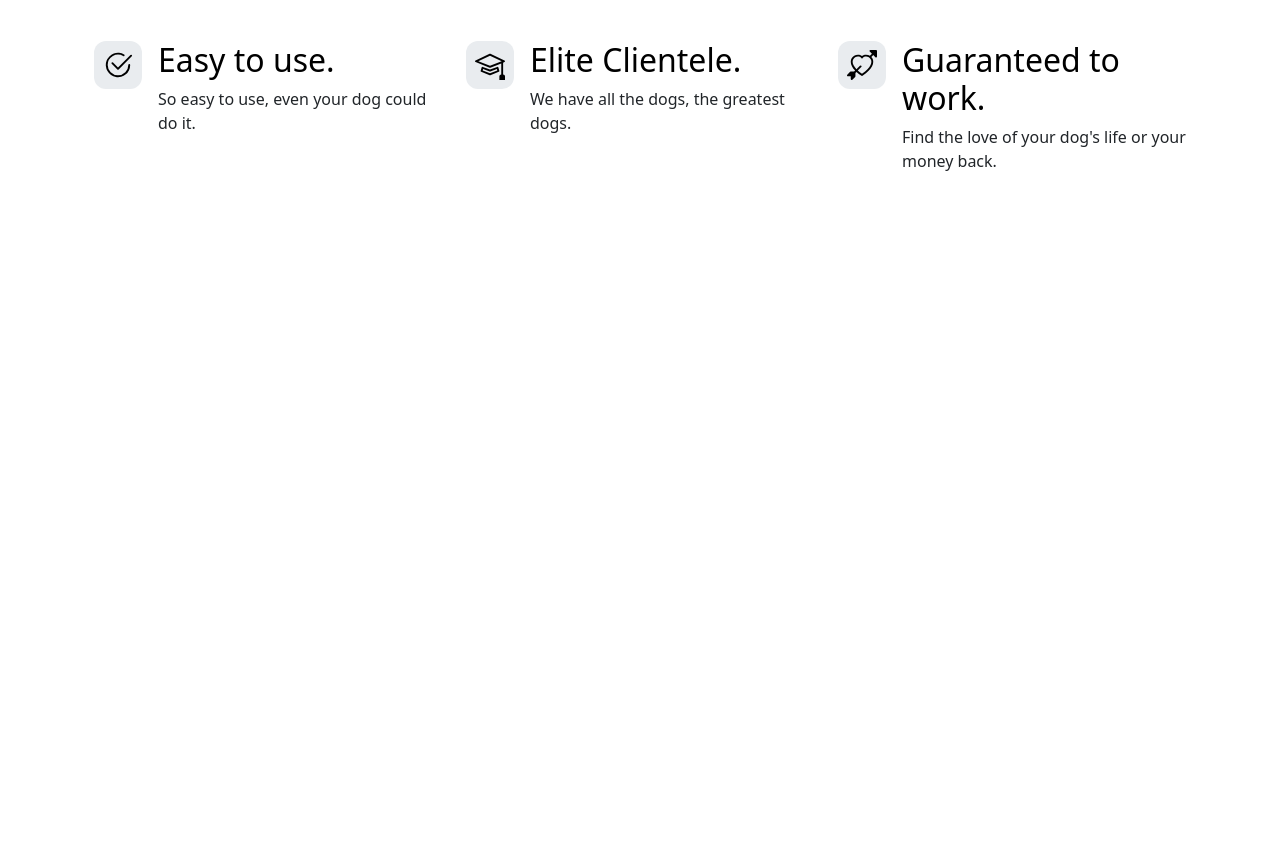
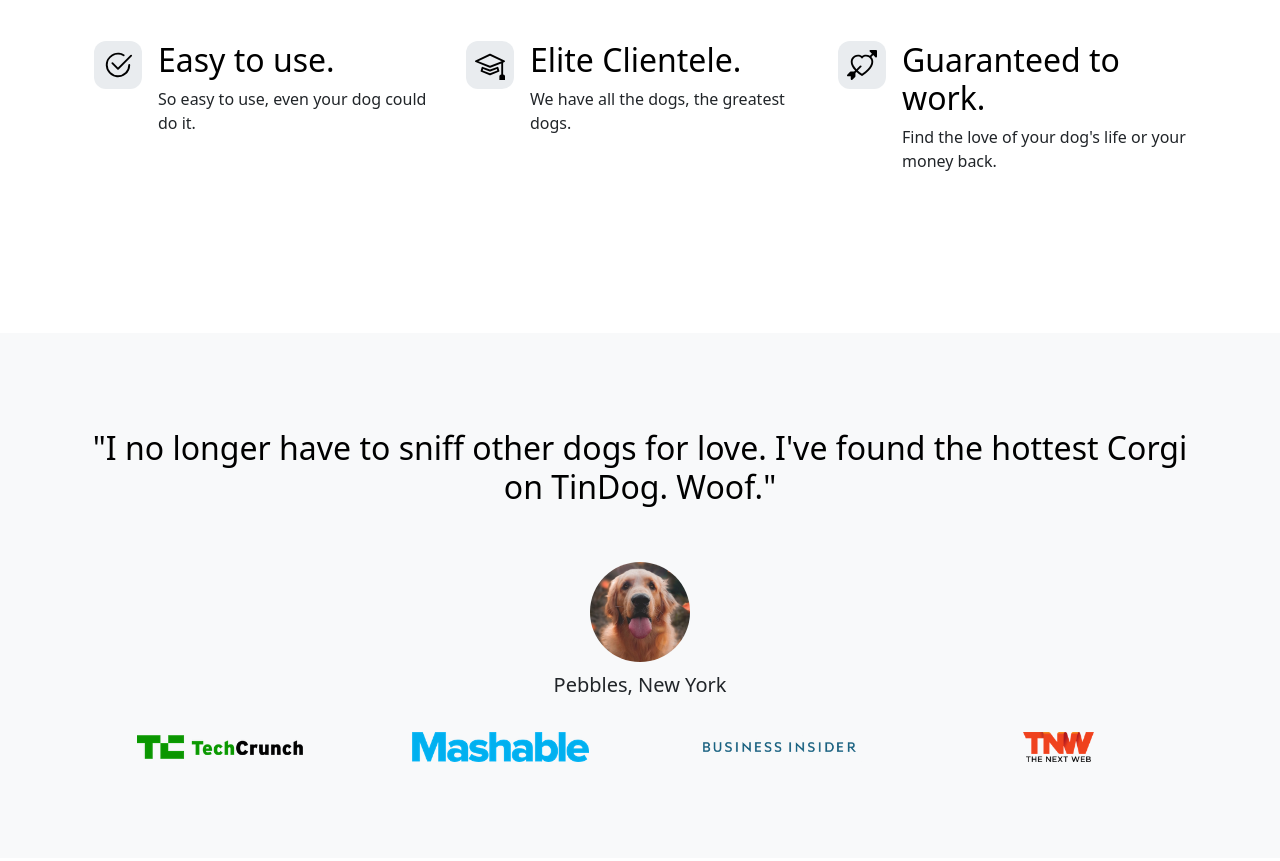
Before and after one commit to DavydMarkosian/tindog, a plain HTML site: page index.html in a window 1280 px wide. Shown: the part 552-1413 px from the top of the page. Before the commit the page ends 837 px from the top, so only its background shows below. Drawn offline with nearby package versions, Linux system fonts and the light colour scheme.

Commit message:
testimonial section is done

```diff
--- a/index.html
+++ b/index.html
@@ -128,8 +128,31 @@
         </div>
       </div>
     </section>
+
+
     <!-- Testimonial -->
-    <section id="testimonial"></section>
+    <section id="testimonial">
+      <div class="my-5">
+        <div class="p-5 text-center bg-body-tertiary">
+          <div class="container py-5">
+            <h2 class="text-body-emphasis">"I no longer have to sniff other dogs for love. I've found the hottest Corgi on TinDog. Woof."
+            </h2>
+            <img src="./images/dog-img.jpg " alt="doggy" class="profile-img mt-5 mb-2">
+            <p class="col-lg-8 mx-auto lead">
+              Pebbles, New York
+            </p>
+            <div class="container">
+              <div class="row">
+                <div class="col-sm-12 col-lg-3 mt-3"><img src="./images/techcrunch.png" alt="" height="30px"></div>
+                <div class="col-sm-12 col-lg-3 mt-3"><img src="./images/mashable.png" alt="" height="30px"></div>
+                <div class="col-sm-12 col-lg-3 mt-3"><img src="./images/bizinsider.png" alt="" height="30px"></div>
+                <div class="col-sm-12 col-lg-3 mt-3"><img src="./images/tnw.png" alt="" height="30px"></div>
+              </div>
+            </div>
+          </div>
+        </div>
+      </div>
+    </section>
     <!-- Pricing -->
     <section id="pricing"></section>
     <!-- Footer -->
```
